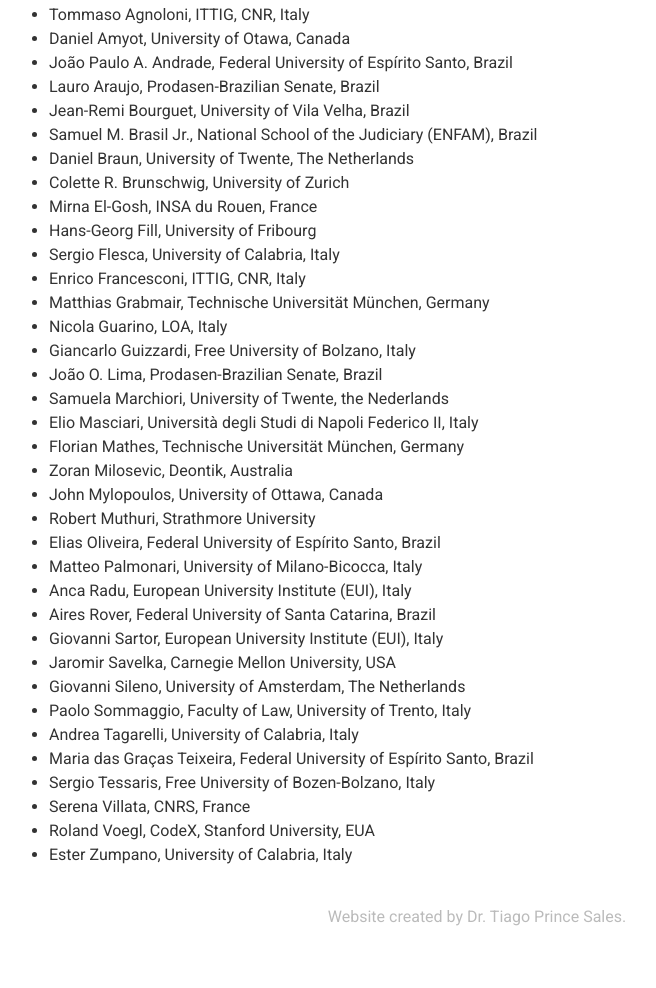
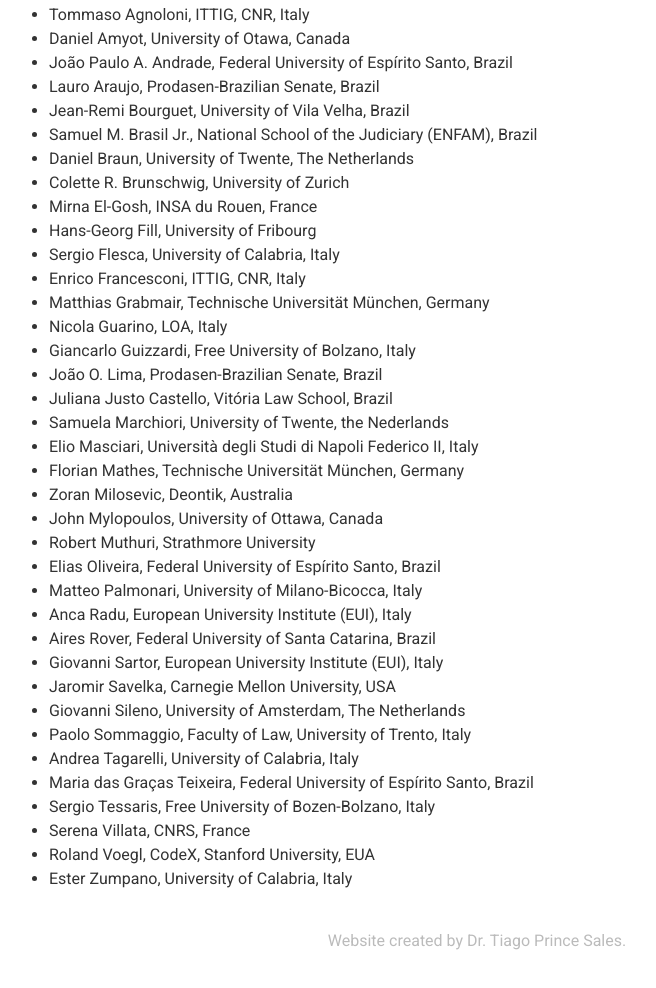
Before and after one commit to jusmod2022/jusmod2022.github.io, a Gatsby site: page / in a window 1280 px wide. Shown: the part 2689-3677 px from the top of the page, without its empty margins (163-819 px from the left). Before the commit the page ends 3655 px from the top, so only its background shows below. Built offline with nearby package versions, Linux system fonts and the light colour scheme; Gatsby itself is replaced by a stand-in of ours.

Commit message:
Add PC member

```diff
--- a/src/pages/index.js
+++ b/src/pages/index.js
@@ -157,6 +157,7 @@ export default function Home() {
             <li>Nicola Guarino, LOA, Italy</li>
             <li>Giancarlo Guizzardi, Free University of Bolzano, Italy</li>
             <li>João O. Lima, Prodasen-Brazilian Senate, Brazil</li>
+            <li>Juliana Justo Castello, Vitória Law School, Brazil</li>
             <li>Samuela Marchiori, University of Twente, the Nederlands </li>
             <li>Elio Masciari, Università degli Studi di Napoli Federico II, Italy</li>
             <li>Florian Mathes, Technische Universität München, Germany</li>
```
